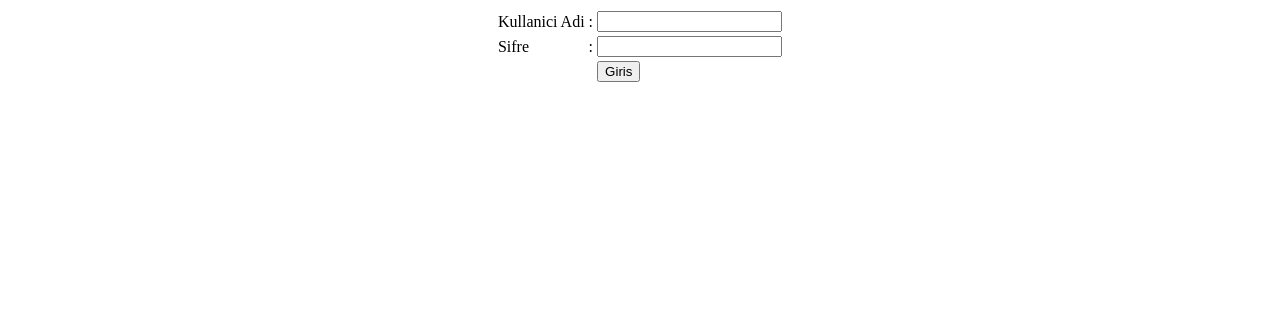
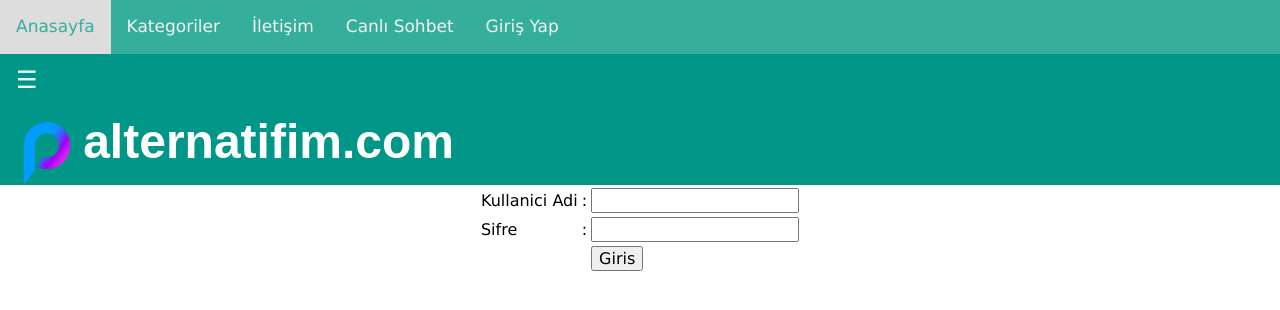
Before and after one commit to ibrahimtosunoglu/YMU-313GrupWEB, a PHP site: page /webproje/userlogin.php in a window 1280 px wide. Shown: the top 310 px of the page. Run offline with PHP 8.4, Linux system fonts and the light colour scheme; data that the repository does not hold is empty.

Commit message:
Anasayfa ve Kategoriler
Giriş Çıkış entegrasyonu

```diff
--- a/webproje/userlogin.php
+++ b/webproje/userlogin.php
@@ -1,8 +1,73 @@
-<?php
-    session_start();
-    include "baglanti.php";
-?>
+<?php @include "baglanti.php";
+session_start();?>
+    <html>
+    <title>ANASAYFA</title>
+    <meta name="viewport" content="width=device-width, initial-scale=1">
+    <link rel="stylesheet" href="https://www.w3schools.com/w3css/4/w3.css">
+    <style>.topnav {
+            background-color: #35af9b;
+            overflow: hidden;
+        }
+        .topnav a {
+            float: left;
+            display: block;
+            color: #f2f2f2;
+            text-align: center;
+            padding: 14px 16px;
+            text-decoration: none;
+            font-size: 17px;
+        }
+        .topnav a:hover {
+            background-color: #ddd;
+            color:#35af9b;
+        }
+        .topnav a.active {
+            background-color: #35af9b;
+            color: white;
+        }</style>
+    <body>
+    <div class="topnav" id="myTopnav">
+        <a href="index.php">Anasayfa</a>
+        <a onclick="w3_open()">Kategoriler</a>
+        <a href="iletisim.php">İletişim</a>
+        <a href="canli.php">Canlı Sohbet</a>
+        <?php if(isset($_SESSION["login"])&& $_SESSION["login"] ){
+            echo "<a href=\"profil.php\">Profilim</a>";
+            echo "<a href=\"uyecikis.php\">Çıkış Yap</a>";
+        }
+        else{
+            echo "<a href=\"userlogin.php\">Giriş Yap</a>";
+        }?>
+    </div>
+    <!-- Sidebar -->
+    <div class="w3-sidebar w3-bar-block w3-border-right" style="display:none" id="mySidebar">
+        <button onclick="w3_close()" class="w3-bar-item w3-large">Kapat &times;</button>
 
+        <?php $query=$baglanti->query('SELECT adi FROM kategoriler');
+        foreach( $query as $row ){
+            echo "<a href=\"".$row["adi"].".php\" class=\"w3-bar-item w3-button\">".$row['adi']."</a>";
+        }?>
+
+    </div>
+
+    <!-- Page Content -->
+    <div class="w3-teal">
+        <button class="w3-button w3-teal w3-xlarge" onclick="w3_open()">☰</button>
+        <div class="w3-container">
+            <img src="logo.fw.png" alt="Car" style="width:5%"> <font face="arial" size="20" color="white">
+                <b>alternatifim.com</b></font>
+        </div>
+    </div>
+
+
+    <script>
+        function w3_open() {
+            document.getElementById("mySidebar").style.display = "block";
+        }
+        function w3_close() {
+            document.getElementById("mySidebar").style.display = "none";
+        }
+    </script>
     <form action="userlogin.php" method="POST">
         <table align="center">
             <tr>
@@ -38,7 +103,7 @@ if(isset($_POST["kadi"])) {
 
             if($sorgu->rowCount()){
                 $_SESSION["login"]=true;
-            header("Location:userlogin.php");
+                header("Location:index.php");
             }
             elseif(!$sorgu->rowCount()){
                 echo "Kullanıcı Adı/Şifre Yanlış";
@@ -47,3 +112,6 @@ if(isset($_POST["kadi"])) {
     }
 
     ?>
+
+    </body>
+    </html>
--- /dev/null
+++ b/webproje/uyecikis.php
@@ -0,0 +1,6 @@
+<?php
+session_start();
+session_destroy();
+
+
+header('Location:index.php ');?>
```
Also changed, not shown: webproje/index.php (added, +74 -0 lines), webproje/logo.fw.png (added). Lines whose indentation alone changed are shown as unchanged.
